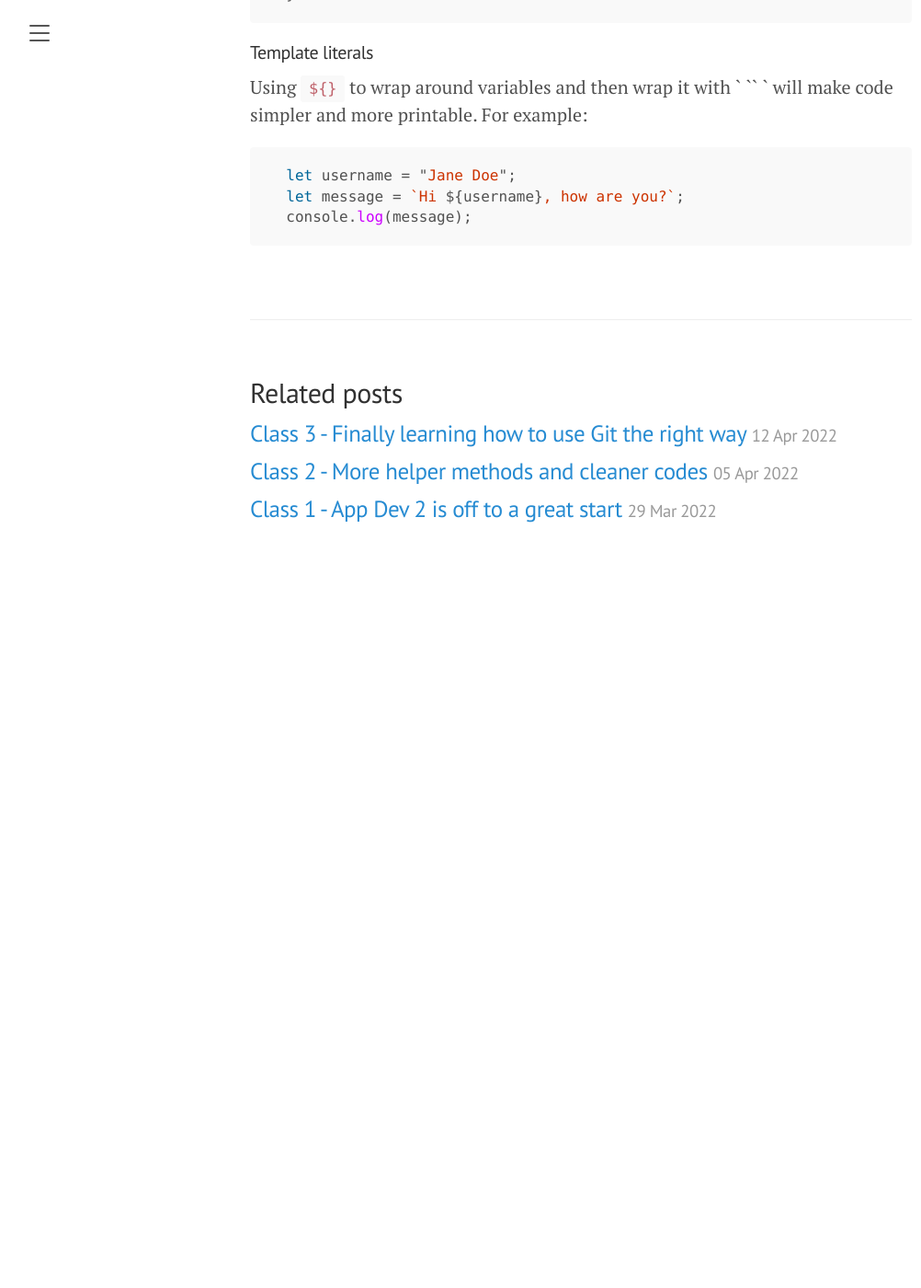
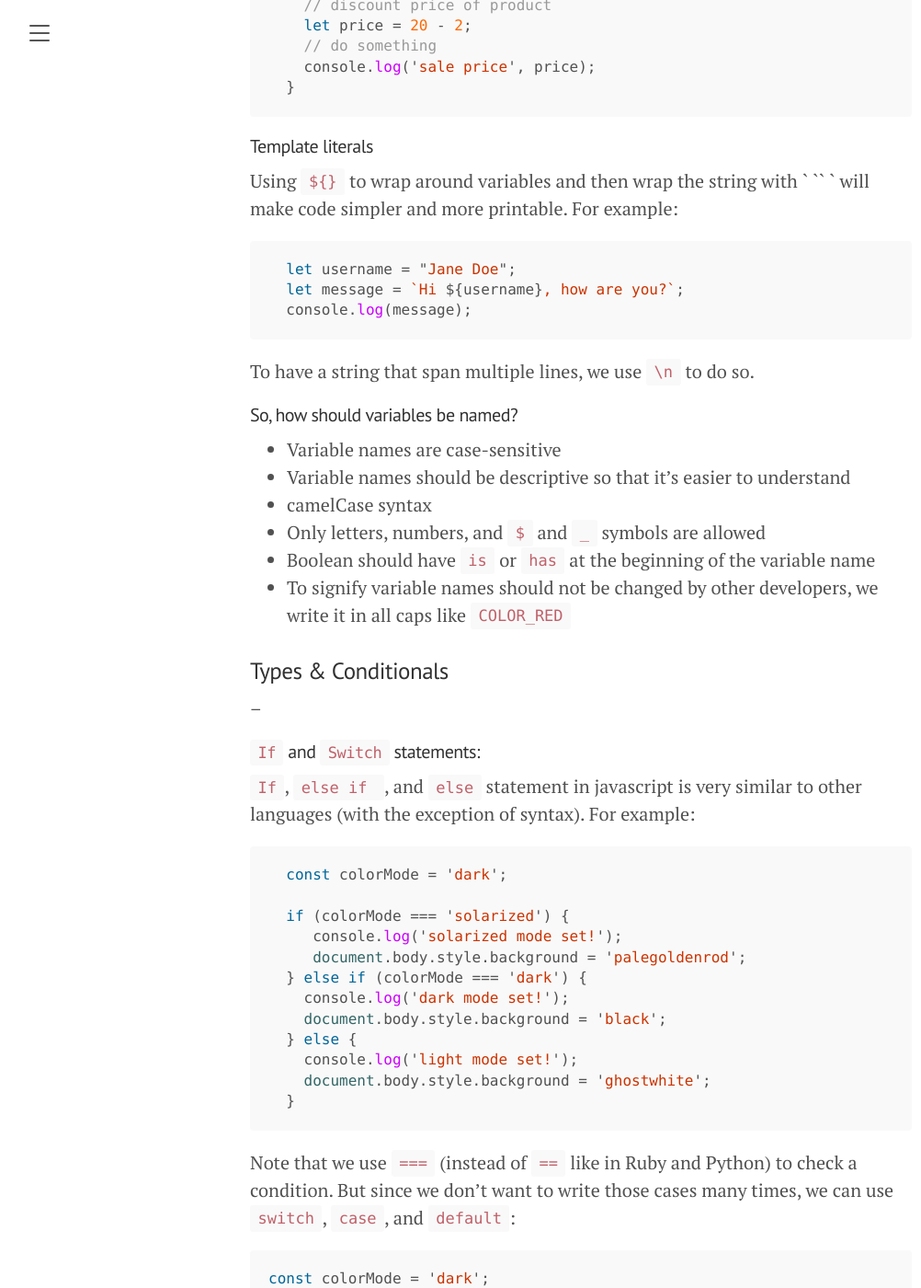
Before and after one commit to thaong91/tn-appdev-spr22, a Jekyll site: the page built from _posts/2022-04-26-learning-javascript.md, in a window 1280 px wide and 1400 px high, scrolled down 1110 px. Shown: the whole window at 92% size, without its empty margins (8-1010 px from the left). Built offline with Jekyll 4.4.1, drawn with Linux system fonts in a browser that asks for light colours; before the commit the page ends 1740 px from its top, so only the background shows below that; some of the changed text lies outside the part shown.

Commit message:
Update 2022-04-26-learning-javascript.md

````diff
--- a/_posts/2022-04-26-learning-javascript.md
+++ b/_posts/2022-04-26-learning-javascript.md
@@ -3,6 +3,8 @@ layout: post
 title: Learning Javascript
 ---
 
+### Variables
+--
 #### When to use `const` vs. `let`
 `const` is more frequently used for declarative variables (like numbers or boolean) because it has many restrictions that make code more readable, including:
 1. It must be initialized with value
@@ -34,9 +36,69 @@ To fix this issue, we use `let` and `const` instead, as they are "block-scoped`:
   }
 ```
 #### Template literals
-Using `${}` to wrap around variables and then wrap it with ` `` ` will make code simpler and more printable. For example:
+Using `${}` to wrap around variables and then wrap the string with ` `` ` will make code simpler and more printable. For example:
 ```javascript
   let username = "Jane Doe";
   let message = `Hi ${username}, how are you?`;
   console.log(message);
 ```
+To have a string that span multiple lines, we use `\n` to do so.
+
+#### So, how should variables be named?
+- Variable names are case-sensitive
+- Variable names should be descriptive so that it's easier to understand
+- camelCase syntax
+- Only letters, numbers, and `$` and `_` symbols are allowed
+- Boolean should have `is` or `has` at the beginning of the variable name
+- To signify variable names should not be changed by other developers, we write it in all caps like `COLOR_RED`
+
+### Types & Conditionals
+--
+#### `If` and `Switch` statements:
+`If`, `else if `, and `else` statement in javascript is very similar to other languages (with the exception of syntax). For example:
+```javascript
+  const colorMode = 'dark';
+
+  if (colorMode === 'solarized') {
+     console.log('solarized mode set!');
+     document.body.style.background = 'palegoldenrod';
+  } else if (colorMode === 'dark') {
+    console.log('dark mode set!');
+    document.body.style.background = 'black';
+  } else {
+    console.log('light mode set!');
+    document.body.style.background = 'ghostwhite';
+  }
+```
+Note that we use `===` (instead of `==` like in Ruby and Python) to check a condition. But since we don't want to write those cases many times, we can use `switch`, `case`, and `default`:
+```javascript
+const colorMode = 'dark';
+
+switch (colorMode) {
+  case "solarized":
+   console.log('solarized mode set!');
+   document.body.style.background = 'palegoldenrod';
+  case 'dark':
+    console.log('dark mode set!');
+    document.body.style.background = 'black';
+    break;
+  default:
+    console.log('light mode set!');
+    document.body.style.background = 'ghostwhite';
+}
+```
+`break` is used here to tell the program to stop running any code below that line if the conditions above it have been met.
+
+#### Types
+We can convert one type of variable to another.
+1. Explicit type conversion
+```javascript
+let message = 'some string';
+
+console.log(String(message));
+```
+2. Implicit(automatic or coercion) type conversion:
+```javascript
+  console.log('1' * '2');
+```
+Javascript will automatically convert those string variables to numbers because `*` is not a string operator.
````
